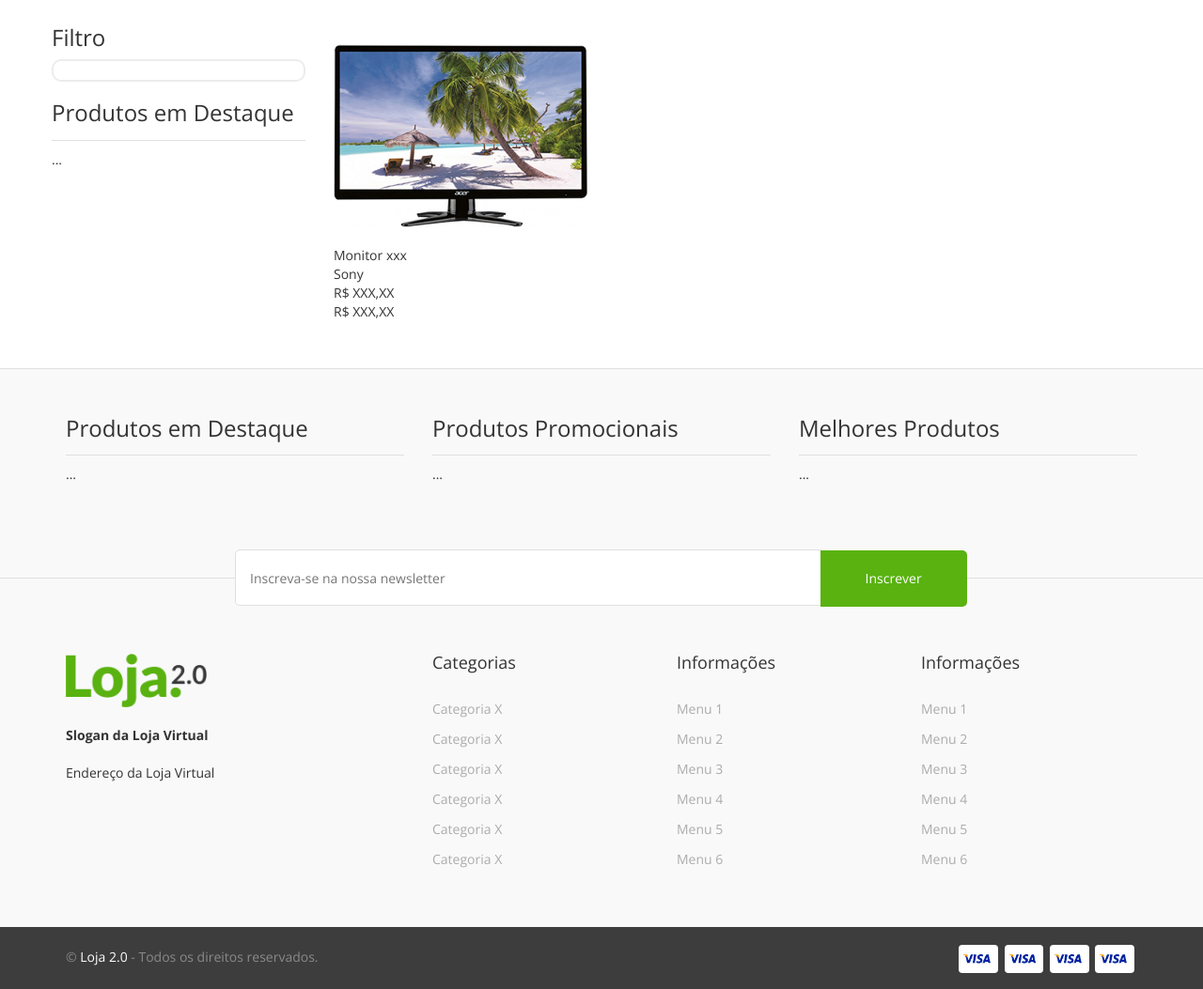
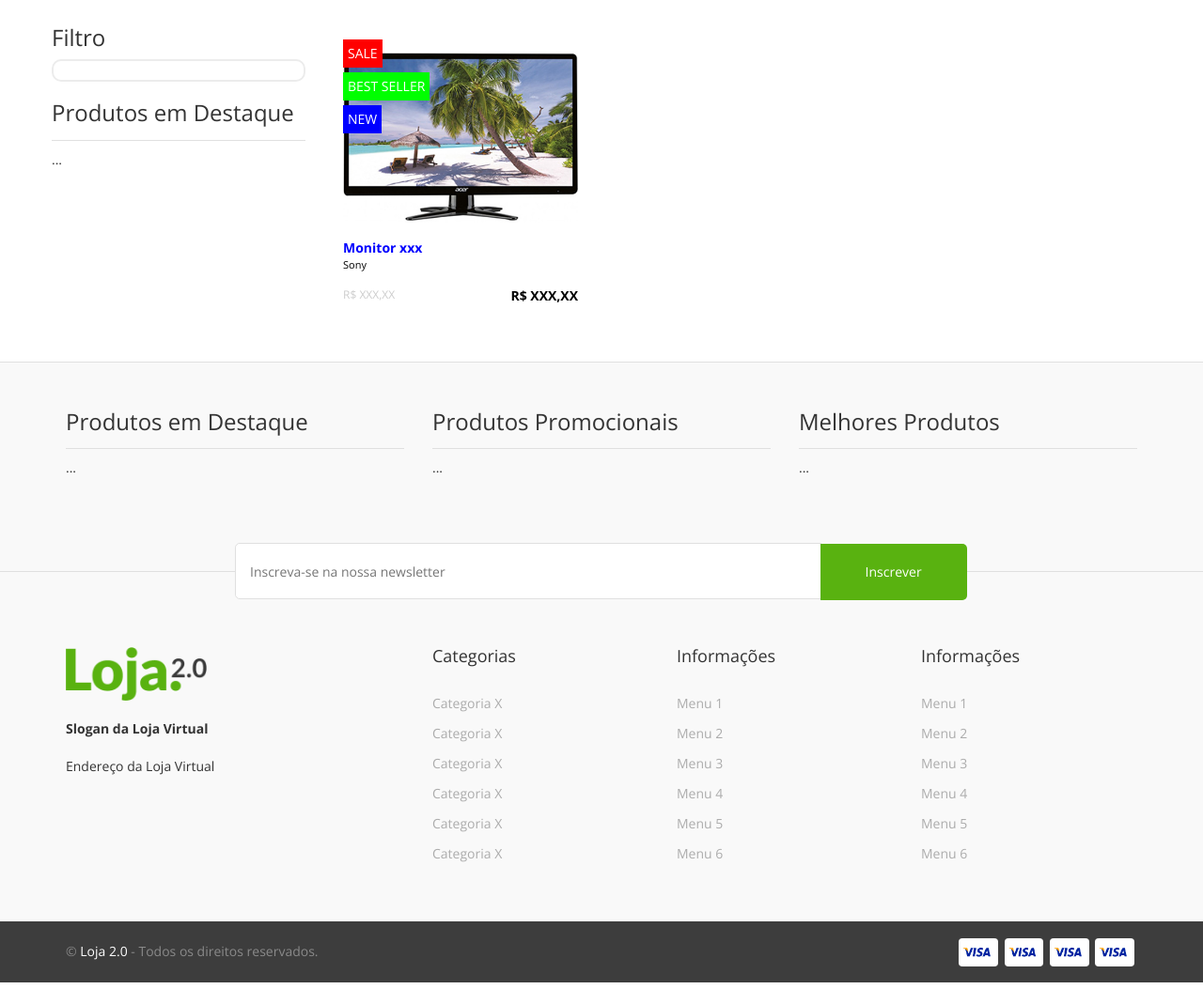
Before and after one commit to ThiagoMartinsdeMelo/ecommerce2, a PHP site: page /ecommerce2/ in a window 1280 px wide. Shown: the part 292-1345 px from the top of the page at 94% size. Run offline with PHP 8.4, Linux system fonts and the light colour scheme; data comes from the database, SQL or seed files in the repository; data that the repository does not hold is empty; some libraries are stand-ins or nearby versions.

Commit message:
product home

```diff
--- a/assets/css/style.css
+++ b/assets/css/style.css
@@ -290,3 +290,68 @@ footer h3 {
 .no-padding {
 	padding:0;
 }
+
+.product_item {
+	padding: 10px;
+}
+
+.product_item:hover {
+	background-color: #eee;
+}
+
+.product_item a {
+	text-decoration: none;
+	display: block;
+}
+
+.product_tags {
+	position: absolute;
+}
+
+.product_tag {
+	height: 30px;
+	line-height: 30px;
+	background-color: #FFF;
+	float: left;
+	clear: both;
+	padding-left: 5px;
+	padding-right: 5px;
+	margin-top: 5px;
+	color: #FFF;
+}
+
+.product_tag_red {
+	background-color: #FF0000;
+}
+
+.product_tag_green {
+	background-color: #00FF00;
+}
+
+.product_tag_blue {
+	background-color: #0000FF;
+}
+
+.product_name {
+	font-weight: bold;
+	color: #0000FF;
+}
+
+.product_brand {
+	color: #000;
+	font-size: 11px;
+}
+
+.product_prince_from {
+	float: left;
+	color: #ccc;
+	font-size: 12px;
+	margin-top: 15px;
+}
+
+.product_prince {
+	float: right;
+	color: #000;
+	font-weight: bold;
+	margin-top: 15px;
+}
--- a/views/product_item.php
+++ b/views/product_item.php
@@ -1,4 +1,10 @@
 <div class="product_item">
+	<a href="">
+		<div class="product_tags">
+			<div class="product_tag product_tag_red">SALE</div>
+			<div class="product_tag product_tag_green">BEST SELLER</div>
+			<div class="product_tag product_tag_blue">NEW</div>
+		</div>
 		<div class="product_image">
 			<img src="<?php echo BASE_URL; ?>media/products/1.jpg"  width="100%"/>
 		</div>
@@ -14,4 +20,6 @@
 		<div class="product_prince">
 			R$ XXX,XX
 		</div>
+		<div style="clear:both"></div>
+	</a>
 </div>
```
Lines whose indentation alone changed are shown as unchanged.
